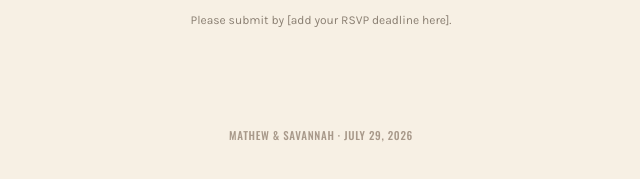
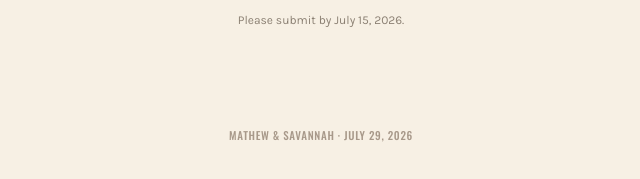
Before and after one commit to CrayZ1028/rehearsal-dinner-rsvp, a plain HTML site: page index.html in a window 1280 px wide. Shown: the part 1559-1738 px from the top of the page, 319-959 px from the left. Drawn offline with nearby package versions, Linux system fonts and the light colour scheme.

Commit message:
Update index.html

```diff
--- a/index.html
+++ b/index.html
@@ -430,7 +430,7 @@
 
     <div class="submit-wrap">
       <button type="submit" id="submitBtn">Reserve My Plate</button>
-      <p class="fine-print">Please submit by [add your RSVP deadline here].</p>
+      <p class="fine-print">Please submit by July 15, 2026.</p>
     </div>
   </form>
 
```
